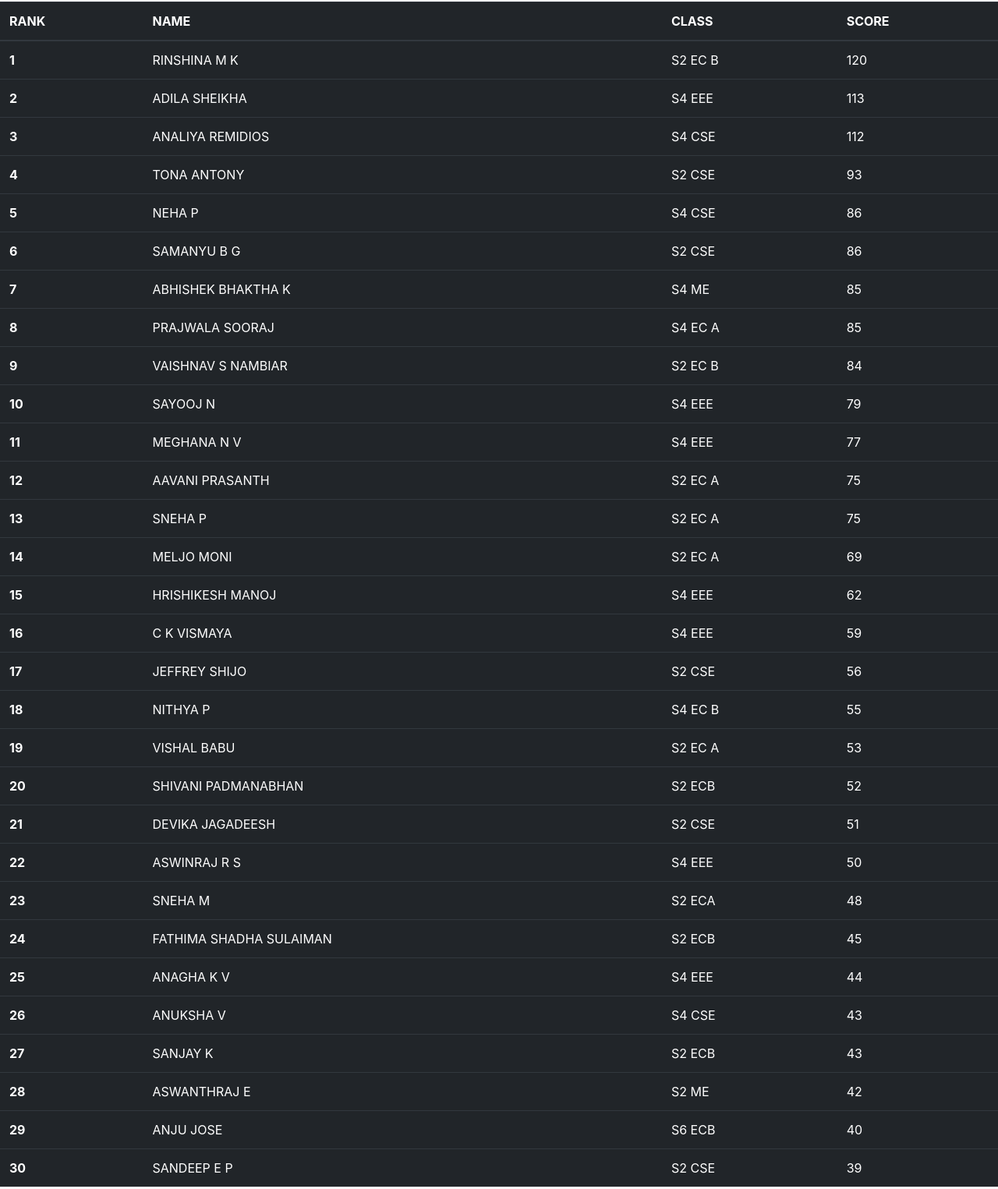
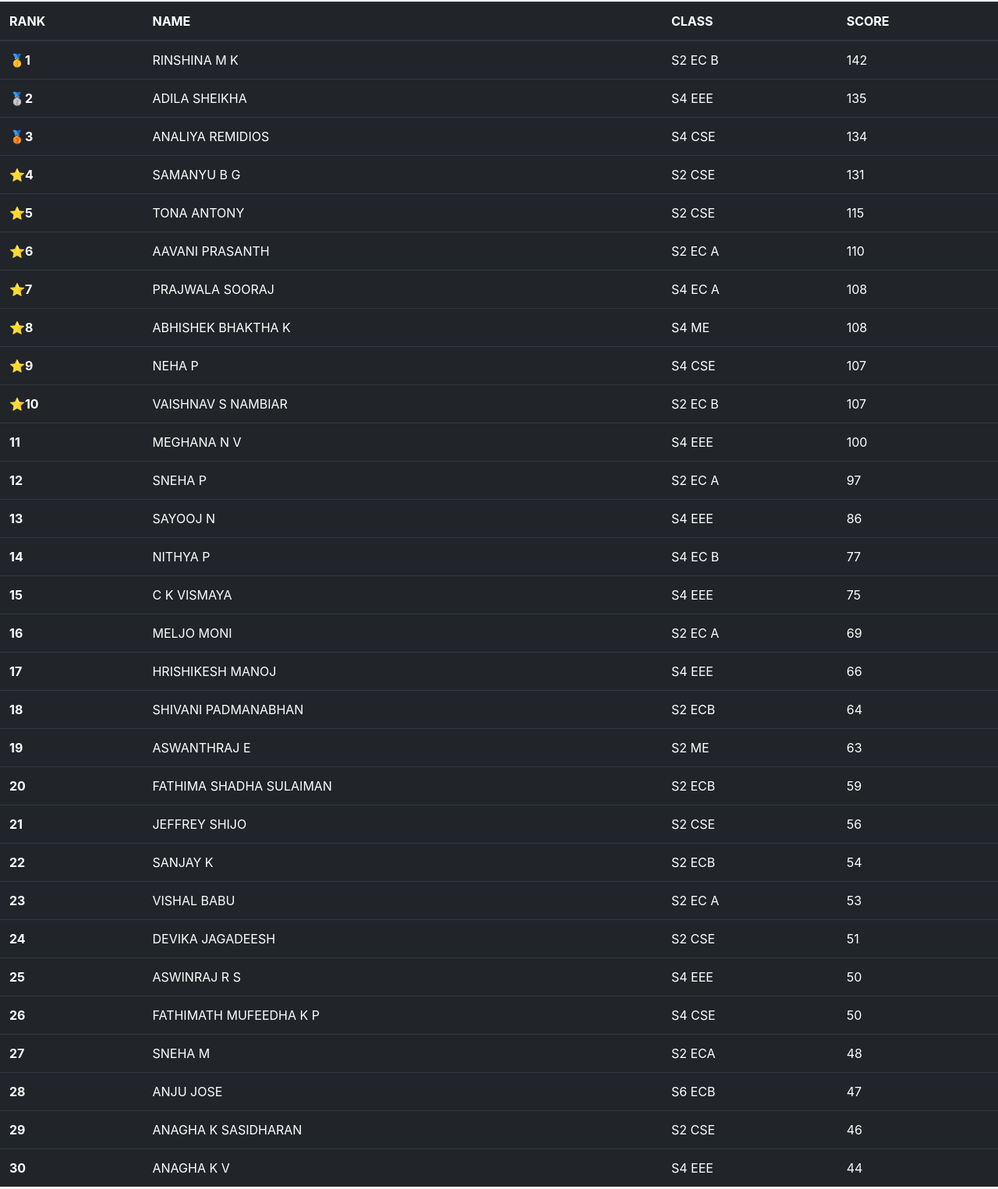
Before and after one commit to RishanKP/spectroski, a website: page src/index.html in a window 1280 px wide. Shown: the part 248-1773 px from the top of the page at 78% size. Drawn offline with nearby package versions, Linux system fonts and the light colour scheme.

Commit message:
november

```diff
--- a/src/index.html
+++ b/src/index.html
@@ -26,192 +26,191 @@
             </tr>
           </thead>
           <tbody>
-            <tr>
-              <th scope="row">1</th>
+            <tr class="gold">
+              <th scope="row">🥇1</th>
               <td>RINSHINA M K</td>
               <td>S2 EC B</td>
-              <td>120</td>
+              <td>142</td>
             </tr>
-            <tr>
+            <tr class="silver">
 
-              <th scope="row">2</th>
+              <th scope="row">🥈2</th>
               <td>ADILA SHEIKHA</td>
               <td>S4 EEE</td>
-              <td>113</td>
+              <td>135</td>
             </tr>
-            <tr>
-              <th scope="row">3</th>
+            <tr class="bronze">
+              <th scope="row">🥉3</th>
               <td>ANALIYA REMIDIOS</td>
               <td>S4 CSE</td>
-              <td>112</td>
+              <td>134</td>
             </tr>
-            <tr>
-              <th scope="row">4</th>
+            <tr class="top10">
+              <th scope="row">⭐4</th>
+              <td>SAMANYU B G</td>
+              <td>S2 CSE</td>
+              <td>131</td>
+            </tr>
+            <tr class="top10">
+              <th scope="row">⭐5</th>
               <td>TONA ANTONY</td>
               <td>S2 CSE</td>
-              <td>93</td>
+              <td>115</td>
             </tr>
-            <tr>
-              <th scope="row">5</th>
+            <tr class="top10">
+              <th scope="row">⭐6</th>
+              <td>AAVANI PRASANTH</td>
+              <td>S2 EC A</td>
+              <td>110</td>
+            </tr>
+            <tr class="top10">
+              <th scope="row">⭐7</th>
+              <td>PRAJWALA SOORAJ</td>
+              <td>S4 EC A</td>
+              <td>108</td>
+
+            </tr>
+            <tr class="top10">
+              <th scope="row">⭐8</th>
+              <td>ABHISHEK BHAKTHA K </td>
+              <td>S4 ME</td>
+              <td>108</td>
+            </tr>
+            <tr class="top10">
+              <th scope="row">⭐9</th>
               <td>NEHA P</td>
               <td>S4 CSE</td>
-              <td>86</td>
-
+              <td>107</td>
             </tr>
-            <tr>
-              <th scope="row">6</th>
-              <td>SAMANYU B G</td>
-              <td>S2 CSE</td>
-              <td>86</td>
-            </tr>
-            <tr>
-              <th scope="row">7</th>
-              <td>ABHISHEK BHAKTHA K </td>
-              <td>S4 ME</td>
-              <td>85</td>
-            </tr>
-
-            <tr>
-              <th scope="row">8</th>
-              <td>PRAJWALA SOORAJ</td>
-              <td>S4 EC A</td>
-              <td>85</td>
-
-            </tr>
-            <tr>
-              <th scope="row">9</th>
+            <tr class="top10">
+              <th scope="row">⭐10</th>
               <td>VAISHNAV S NAMBIAR</td>
               <td>S2 EC B</td>
-              <td>84</td>
+              <td>107</td>
 
-            </tr>
-            <tr>
-              <th scope="row">10</th>
-              <td>SAYOOJ N</td>
-              <td>S4 EEE</td>
-              <td>79</td>
             </tr>
             <tr>
               <th scope="row">11</th>
               <td>MEGHANA N V</td>
               <td>S4 EEE</td>
+              <td>100</td>
+            </tr>
+
+            <tr>
+              <th scope="row">12</th>
+              <td>SNEHA P</td>
+              <td>S2 EC A</td>
+              <td>97</td>
+            </tr>
+            <tr>
+              <th scope="row">13</th>
+              <td>SAYOOJ N</td>
+              <td>S4 EEE</td>
+              <td>86</td>
+            </tr>
+            <tr>
+              <th scope="row">14</th>
+              <td>NITHYA P</td>
+              <td>S4 EC B</td>
               <td>77</td>
             </tr>
             <tr>
-              <th scope="row">12</th>
-              <td>AAVANI PRASANTH</td>
-              <td>S2 EC A</td>
+              <th scope="row">15</th>
+              <td>C K VISMAYA </td>
+              <td>S4 EEE</td>
               <td>75</td>
             </tr>
             <tr>
-              <th scope="row">13</th>
-              <td>SNEHA P</td>
-              <td>S2 EC A</td>
-              <td>75</td>
-            </tr>
-            <tr>
-              <th scope="row">14</th>
+              <th scope="row">16</th>
               <td>MELJO MONI</td>
               <td>S2 EC A</td>
               <td>69</td>
             </tr>
             <tr>
-              <th scope="row">15</th>
+              <th scope="row">17</th>
               <td>HRISHIKESH MANOJ </td>
               <td>S4 EEE</td>
-              <td>62</td>
+              <td>66</td>
             </tr>
             <tr>
-              <th scope="row">16</th>
-              <td>C K VISMAYA </td>
-              <td>S4 EEE</td>
+              <th scope="row">18</th>
+              <td>SHIVANI PADMANABHAN</td>
+              <td>S2 ECB</td>
+              <td>64</td>
+            </tr>
+            <tr>
+              <th scope="row">19</th>
+              <td>ASWANTHRAJ E</td>
+              <td>S2 ME</td>
+              <td>63</td>
+            </tr>
+            <tr>
+              <th scope="row">20</th>
+              <td>FATHIMA SHADHA SULAIMAN</td>
+              <td>S2 ECB</td>
               <td>59</td>
             </tr>
             <tr>
-              <th scope="row">17</th>
+              <th scope="row">21</th>
               <td>JEFFREY SHIJO</td>
               <td>S2 CSE</td>
               <td>56</td>
             </tr>
-            <tr>
-              <th scope="row">18</th>
-              <td>NITHYA P</td>
-              <td>S4 EC B</td>
-              <td>55</td>
-            </tr>
 
             <tr>
-              <th scope="row">19</th>
+              <th scope="row">22</th>
+              <td>SANJAY K</td>
+              <td>S2 ECB</td>
+              <td>54</td>
+            </tr>
+            <tr>
+              <th scope="row">23</th>
               <td>VISHAL BABU </td>
               <td>S2 EC A</td>
               <td>53</td>
             </tr>
+
             <tr>
-              <th scope="row">20</th>
-              <td>SHIVANI PADMANABHAN</td>
-              <td>S2 ECB</td>
-              <td>52</td>
-            </tr>
-            <tr>
-              <th scope="row">21</th>
+              <th scope="row">24</th>
               <td>DEVIKA JAGADEESH</td>
               <td>S2 CSE</td>
               <td>51</td>
             </tr>
             <tr>
-              <th scope="row">22</th>
+              <th scope="row">25</th>
               <td>ASWINRAJ R S </td>
               <td>S4 EEE</td>
               <td>50</td>
             </tr>
             <tr>
-              <th scope="row">23</th>
+              <th scope="row">26</th>
+              <td>FATHIMATH MUFEEDHA K P</td>
+              <td>S4 CSE</td>
+              <td>50</td>
+            </tr>
+            <tr>
+              <th scope="row">27</th>
               <td>SNEHA M</td>
               <td>S2 ECA</td>
               <td>48</td>
             </tr>
             <tr>
-              <th scope="row">24</th>
-              <td>FATHIMA SHADHA SULAIMAN</td>
-              <td>S2 ECB</td>
-              <td>45</td>
+              <th scope="row">28</th>
+              <td>ANJU JOSE</td>
+              <td>S6 ECB</td>
+              <td>47</td>
             </tr>
             <tr>
-              <th scope="row">25</th>
+              <th scope="row">29</th>
+              <td>ANAGHA K SASIDHARAN </td>
+              <td>S2 CSE</td>
+              <td>46</td>
+            </tr>
+            <tr>
+              <th scope="row">30</th>
               <td>ANAGHA K V </td>
               <td>S4 EEE</td>
               <td>44</td>
-            </tr>
-            <tr>
-              <th scope="row">26</th>
-              <td>ANUKSHA V </td>
-              <td>S4 CSE</td>
-              <td>43</td>
-            </tr>
-            <tr>
-              <th scope="row">27</th>
-              <td>SANJAY K</td>
-              <td>S2 ECB</td>
-              <td>43</td>
-            </tr>
-            <tr>
-              <th scope="row">28</th>
-              <td>ASWANTHRAJ E</td>
-              <td>S2 ME</td>
-              <td>42</td>
-            </tr>
-
-            <tr>
-              <th scope="row">29</th>
-              <td>ANJU JOSE</td>
-              <td>S6 ECB</td>
-              <td>40</td>
-            </tr>
-            <tr>
-              <th scope="row">30</th>
-              <td>SANDEEP E P</td>
-              <td>S2 CSE</td>
-              <td>39</td>
             </tr>
 
           </tbody>
--- a/src/style.css
+++ b/src/style.css
@@ -59,6 +59,18 @@ section{}
 .table-offset{
     padding:5vh;
 }
+.gold{
+    color:gold;
+}
+.silver{
+    color: silver;
+}
+.bronze{
+    color: #cd7f32;
+}
+.top10{
+    color: palegreen;
+}
 
 @media (max-width:1024px){
     h1{
```
